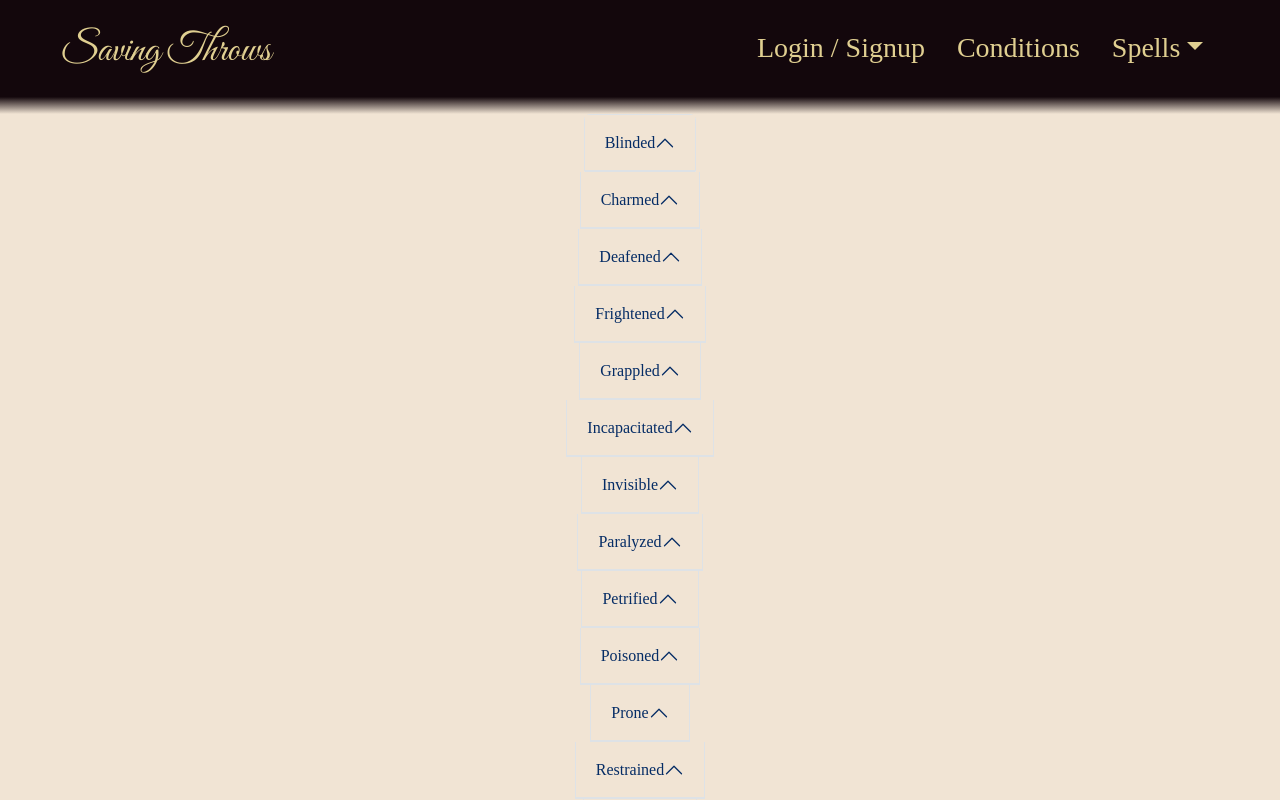
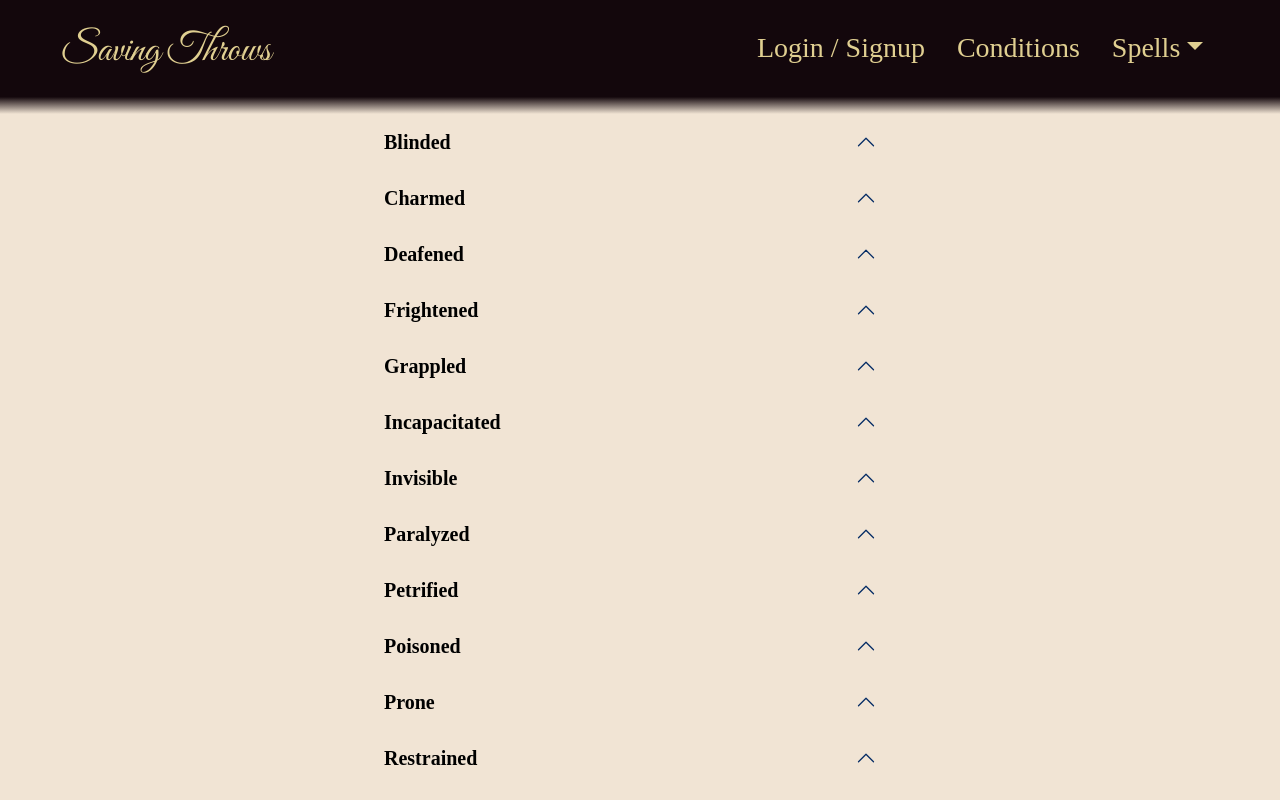
Before and after one commit to AnthonyRqqq/saving-throw-app, a React (Vite) app in the folder client/: page /conditions in a window 1280 px wide. Shown: the top 800 px of the page. Built offline with nearby package versions, Linux system fonts and the light colour scheme.

Commit message:
Functional conditions list

```diff
--- a/client/src/components/Conditions/Conditions.jsx
+++ b/client/src/components/Conditions/Conditions.jsx
@@ -1,27 +1,30 @@
 import { conditions } from "./conditions";
+import { Col } from "react-bootstrap";
 import "./conditions.css";
 
 export default function Conditions() {
   return (
-    <div className="accordion">
+    <div style={{ display: 'flex', justifyContent: 'center'}}>
+    <div className="accordion accordion-flush">
       {Object.keys(conditions).map((condition) => {
         return (
           <div className="accordion-item" key={condition}>
-            <span
-              className="accordion-button accordion-header"
+            <h2
+              className="ps-0 fw-bold fs-5 accordion-button accordion-header"
               data-bs-toggle="collapse"
               data-bs-target={`#panel-${condition}`}
+              style={{ color: 'black'}}
             >
               {condition}
-            </span>
+            </h2>
             <div
               id={`panel-${condition}`}
               className="accordion-collapse collapse"
             >
-              <ul className="accordion-body">
+              <ul className="accordion-body mb-0">
                 {conditions[condition].effects &&
                   conditions[condition].effects.map((effect, index) => {
-                    return <li key={index}>{effect}</li>;
+                    return <li className="py-1" key={index}>{effect}</li>;
                   })}
               </ul>
             </div>
@@ -29,5 +32,6 @@ export default function Conditions() {
         );
       })}
     </div>
+    </div>
   );
 }
--- a/client/src/components/Conditions/conditions.css
+++ b/client/src/components/Conditions/conditions.css
@@ -1,10 +1,30 @@
-.accordion-item > * {
+.accordion-item > *,
+.accordion-header > * {
     background-color: var(--background-color) !important;
+    text-align: center;
+    border-color: var(--background-color) !important;
+    border-top: none; /* Remove top border */
+    border-bottom: none; /* Remove bottom border */
 }
 
 .accordion {
-    display: flex;
-    flex-direction: column;
-    justify-content: center;
-    align-items: center;
+    width: 40%;
+    text-align: center;
+    border-color: var(--background-color) !important;
+    border-top: none; /* Remove top border */
+    border-bottom: none; /* Remove bottom border */
 }
+
+.accordion-item > *,
+.accordion-header > * {
+    box-shadow: none !important; /* Remove any box-shadow */
+}
+
+.accordion-item, .accordion-header {
+    border-top: none;
+    border-bottom: none;
+}
+
+.accordion-body li {
+    text-align: left;
+}
```
